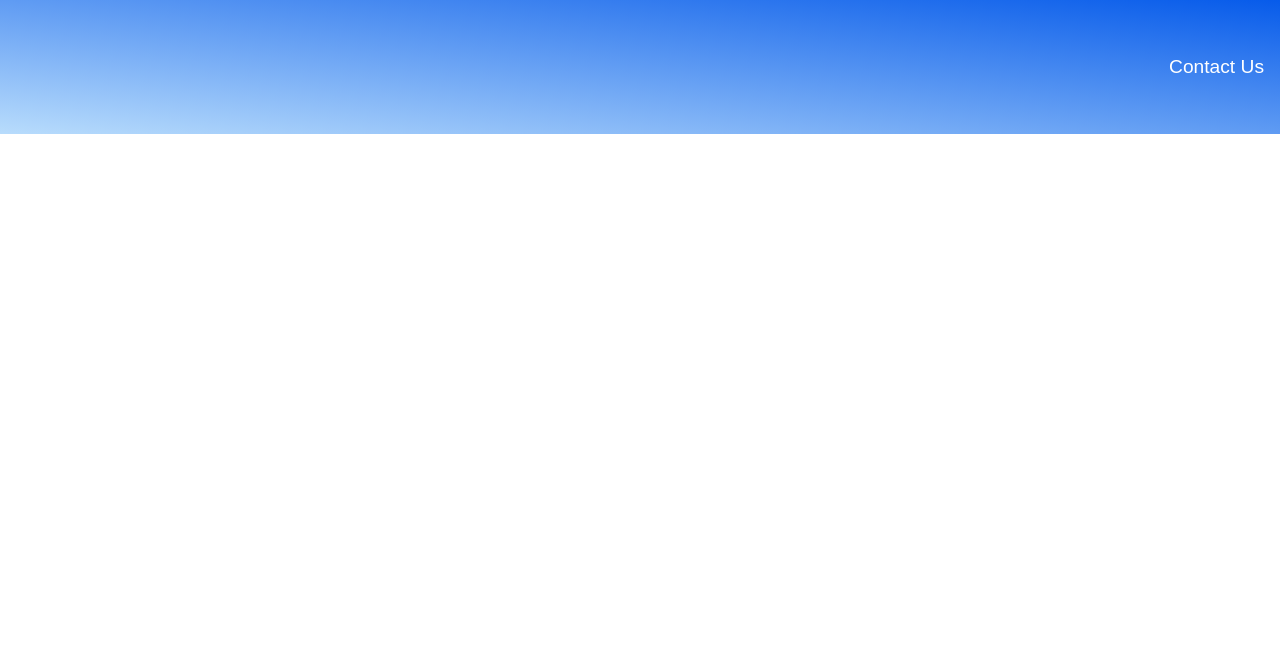
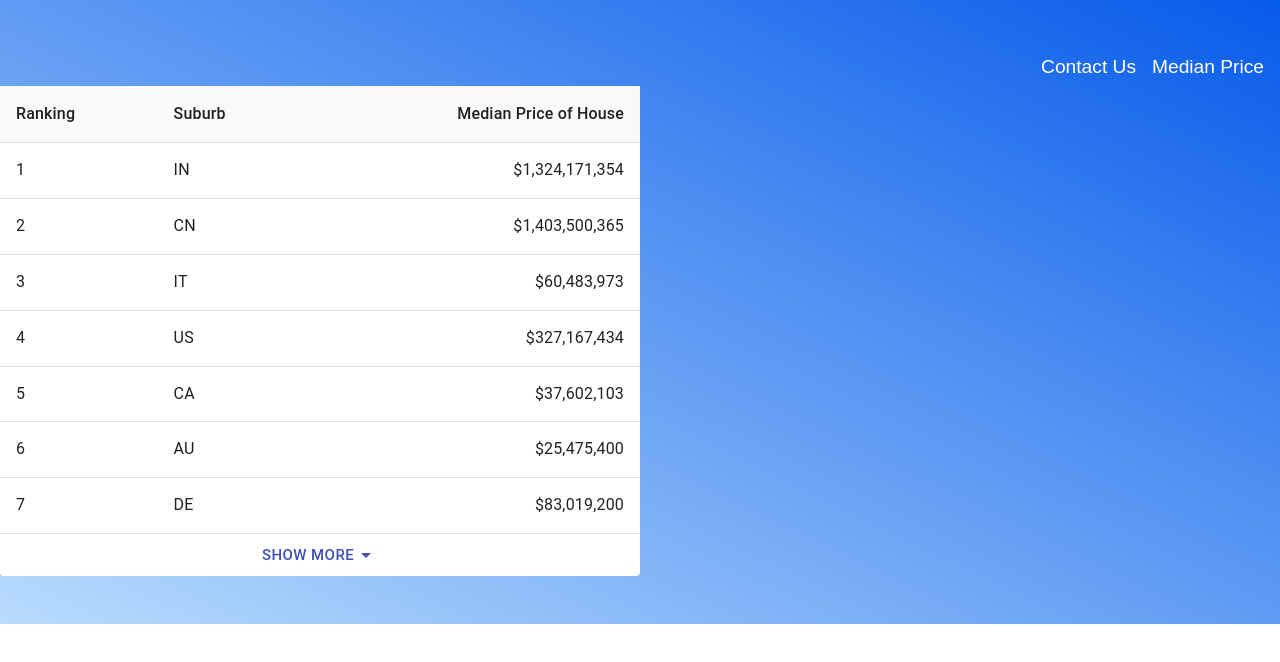
Before and after one commit to yldbyldb/component, a React (Create React App) app: page /MedianPrice in a window 1280 px wide. Shown: the top 662 px of the page. Built offline with nearby package versions, Linux system fonts and the light colour scheme.

Commit message:
add show more & show less feature

```diff
--- a/package.json
+++ b/package.json
@@ -3,6 +3,8 @@
   "version": "0.1.0",
   "private": true,
   "dependencies": {
+    "@material-ui/core": "^4.11.0",
+    "@material-ui/icons": "^4.9.1",
     "@testing-library/jest-dom": "^4.2.4",
     "@testing-library/react": "^9.3.2",
     "@testing-library/user-event": "^7.1.2",
@@ -12,7 +14,8 @@
     "node-forge": "^0.10.0",
     "react": "^16.13.1",
     "react-dom": "^16.13.1",
-    "react-scripts": "3.4.3"
+    "react-scripts": "3.4.3",
+    "typescript": "^4.0.3"
   },
   "scripts": {
     "start": "react-scripts start",
--- a/src/App.js
+++ b/src/App.js
@@ -2,6 +2,7 @@ import React from "react";
 import classes from "./App.module.scss";
 import { BrowserRouter, Route, Link } from "react-router-dom";
 import ContactUs from "./pages/ContactUs/ContactUs";
+import MedianPrice from "./pages/home/MedianPrice";
 
 function App() {
   return (
@@ -12,10 +13,14 @@ function App() {
             <li>
               <Link to="/ContactUs">Contact Us</Link>
             </li>
+            <li>
+              <Link to="/MedianPrice">Median Price</Link>
+            </li>
           </ul>
         </nav>
         <div>
           <Route path="/ContactUs" component={ContactUs}></Route>
+          <Route path="/MedianPrice" component={MedianPrice}></Route>
         </div>
       </BrowserRouter>
     </div>
--- /dev/null
+++ b/src/pages/home/MedianPrice.tsx
@@ -0,0 +1,169 @@
+import React from 'react';
+import { useState } from 'react';
+import { makeStyles } from '@material-ui/core/styles';
+import Paper from '@material-ui/core/Paper';
+import Table from '@material-ui/core/Table';
+import TableBody from '@material-ui/core/TableBody';
+import TableCell from '@material-ui/core/TableCell';
+import TableContainer from '@material-ui/core/TableContainer';
+import TableHead from '@material-ui/core/TableHead';
+import TablePagination from '@material-ui/core/TablePagination';
+import TableRow from '@material-ui/core/TableRow';
+import ArrowDropDownIcon from '@material-ui/icons/ArrowDropDown';
+import ArrowDropUpIcon from '@material-ui/icons/ArrowDropUp';
+import Button from '@material-ui/core/Button';
+import Box from '@material-ui/core/Box';
+
+const columns = [
+    { id: 'ranking', label: 'Ranking', minWidth: '5rem' },
+    { id: 'suburb', label: 'Suburb', minWidth: '7rem' },
+    {
+        id: 'medianPriceOfHouse',
+        label: 'Median Price of House',
+        minWidth: '10rem',
+        align: 'right',
+        format: (value: number) =>
+            value.toLocaleString('en-US', { style: 'currency', currency: 'USD', minimumFractionDigits: 0 }),
+    },
+];
+
+function createData(ranking: number, suburb: string, medianPriceOfHouse: number) {
+    return { ranking, suburb, medianPriceOfHouse };
+}
+
+const rows = [
+    createData(1, 'IN', 1324171354),
+    createData(2, 'CN', 1403500365),
+    createData(3, 'IT', 60483973),
+    createData(4, 'US', 327167434),
+    createData(5, 'CA', 37602103),
+    createData(6, 'AU', 25475400),
+    createData(7, 'DE', 83019200),
+    createData(8, 'IE', 4857000),
+    createData(9, 'MX', 126577691),
+    createData(10, 'JP', 126317000),
+    createData(11, 'FR', 67022000),
+    createData(12, 'GB', 67545757),
+    createData(13, 'RU', 146793744),
+    createData(14, 'NG', 200962417),
+    createData(15, 'BR', 210147125),
+];
+
+const useStyles = makeStyles({
+    root: {
+        width: '50%',
+        alignItems: 'center',
+    },
+    container: {
+        maxHeight: '50rem',
+    },
+    tableHead: {
+        fontWeight: 300,
+    },
+    tableCell: {
+        fontSize: '1rem',
+    },
+    // button: {
+    //     alignItems: 'center'
+    // },
+});
+
+export default function StickyHeadTable() {
+    const classes = useStyles();
+    const [page, setPage] = useState(0);
+    const [rowsPerPage, setRowsPerPage] = useState(10);
+    const [isMore, setMore] = useState(false);
+
+    const handleChangePage = (event: any, newPage: number) => {
+        setPage(newPage);
+    };
+
+    const handleChangeRowsPerPage = (event: any) => {
+        setRowsPerPage(+event.target.value);
+        setPage(0);
+    };
+
+    const handleChangeMore = () => {
+        setMore(false);
+        setPage(0);
+    };
+
+    const handleChangeLess = () => {
+        setMore(true);
+        setPage(0);
+    };
+
+    return (
+        <Paper className={classes.root} elevation={0}>
+            <TableContainer className={classes.container}>
+                <Table stickyHeader size="medium" aria-label="sticky table">
+                    <TableHead className={classes.tableHead}>
+                        <TableRow>
+                            {columns.map((column: any) => (
+                                <TableCell
+                                    className={classes.tableCell}
+                                    key={column.id}
+                                    align={column.align}
+                                    style={{ minWidth: column.minWidth }}>
+                                    {column.label}
+                                </TableCell>
+                            ))}
+                        </TableRow>
+                    </TableHead>
+                    <TableBody>
+                        {(isMore
+                            ? rows.slice(page * rowsPerPage, page * rowsPerPage + rowsPerPage)
+                            : rows.slice(0, 7)
+                        ).map((row: any) => {
+                            return (
+                                <TableRow hover role="checkbox" tabIndex={-1} key={row.code}>
+                                    {columns.map((column: any) => {
+                                        const value = row[column.id];
+                                        return (
+                                            <TableCell
+                                                className={classes.tableCell}
+                                                key={column.id}
+                                                align={column.align}>
+                                                {column.format && typeof value === 'number'
+                                                    ? column.format(value)
+                                                    : value}
+                                            </TableCell>
+                                        );
+                                    })}
+                                </TableRow>
+                            );
+                        })}
+                    </TableBody>
+                </Table>
+            </TableContainer>
+            {isMore ? (
+                <>
+                    <TablePagination
+                        rowsPerPageOptions={[10, 25, 100]}
+                        component="div"
+                        count={rows.length}
+                        rowsPerPage={rowsPerPage}
+                        page={page}
+                        onChangePage={handleChangePage}
+                        onChangeRowsPerPage={handleChangeRowsPerPage}
+                    />
+                    <Box textAlign="center">
+                        <Button variant="text" color="primary" size="large" onClick={handleChangeMore}>
+                            Show less
+                            <ArrowDropUpIcon />
+                        </Button>
+                    </Box>
+                </>
+            ) : (
+                <>
+                    <Box textAlign="center">
+                        <Button variant="text" color="primary" size="large" onClick={handleChangeLess}>
+                            Show more
+                            <ArrowDropDownIcon />
+                        </Button>
+                    </Box>
+                </>
+            )}
+        </Paper>
+    );
+}
--- /dev/null
+++ b/src/react-app-env.d.ts
@@ -0,0 +1 @@
+/// <reference types="react-scripts" />
```
Also changed, not shown: tsconfig.json (added, +25 -0 lines), 2 other files (tests, documents, lock files or other folders).
